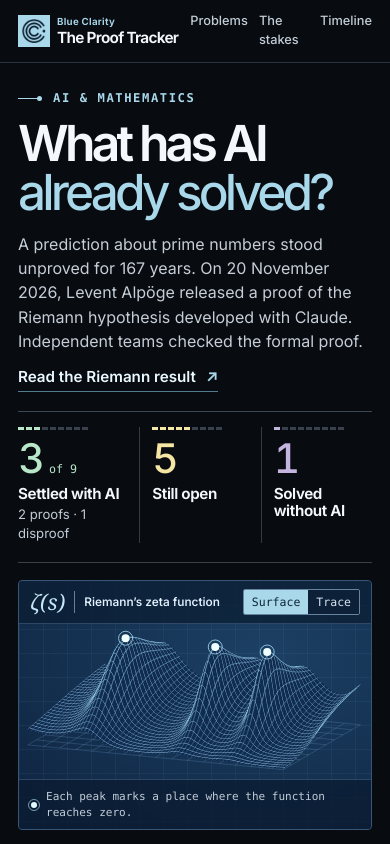
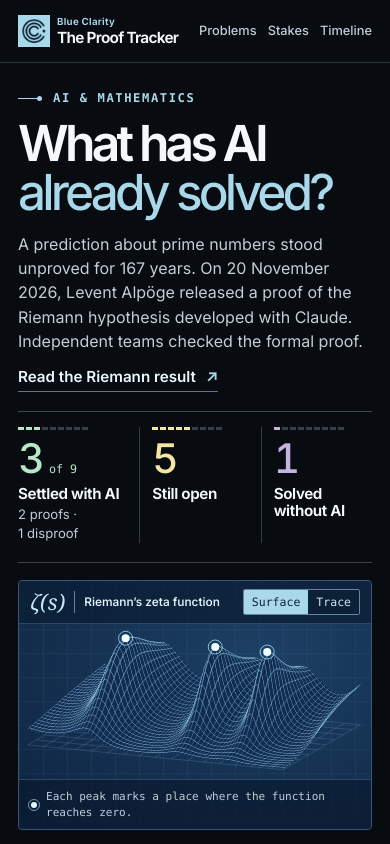
Before and after one commit to BlueClarityOne/math-timeline, a plain HTML site: page index.html in a window 390 px wide. Shown: the top 844 px of the page. Drawn offline with Linux system fonts and the light colour scheme.

Commit message:
Keep the mobile navigation and proof counts legible on narrow screens

```diff
--- a/index.html
+++ b/index.html
@@ -44,7 +44,7 @@ button:focus-visible,a:focus-visible,summary:focus-visible,input:focus-visible,s
 .mast{border-bottom:1px solid #293440}.nav{min-height:78px;display:flex;align-items:center;gap:46px}
 .brand{display:inline-flex;align-items:center;gap:12px;text-decoration:none;font-weight:700;letter-spacing:-.055em;font-size:1.26rem;white-space:nowrap}
 .brand img{display:block;width:38px;height:38px;flex:none}.brand-type{display:grid;gap:2px;line-height:1}.owner{font:650 .68rem/1.08 var(--sans);letter-spacing:.028em;color:var(--blue)}.publication{font-weight:650;letter-spacing:-.048em}
-.nav nav{display:flex;gap:26px}.nav nav a,.edition,.plot-key+span,.stat small{color:#c1ccd6}.nav nav a{font-weight:500;font-size:.85rem;text-decoration:none}.nav nav a:hover,.proof-link:hover,.foot summary:hover{text-decoration:underline;text-underline-offset:4px}
+.nav nav{display:flex;gap:26px}.nav nav a,.edition,.plot-key+span,.stat small{color:#c1ccd6}.nav nav a{white-space:nowrap;font-weight:500;font-size:.85rem;text-decoration:none}.nav nav a:hover,.proof-link:hover,.foot summary:hover{text-decoration:underline;text-underline-offset:4px}
 .edition{margin-left:auto;font: .8rem var(--mono)}.edition time{color:#ecece5}
 .hero{display:grid;grid-template-columns:1.08fr 1fr;gap:4%;align-items:center;padding:52px 0 43px}
 .kicker,.overline{display:flex;align-items:center;gap:11px;font:700 .76rem/1.2 var(--mono);letter-spacing:.13em;text-transform:uppercase}
@@ -66,7 +66,7 @@ button:focus-visible,a:focus-visible,summary:focus-visible,input:focus-visible,s
 .stat strong{font:490 clamp(3rem,4.35vw,4.8rem)/.98 var(--sans);letter-spacing:-.08em;font-variant-numeric:tabular-nums}
 .stat b,.stat small{display:block}.stat b{font-size:clamp(1rem,1.43vw,1.29rem);font-weight:650;letter-spacing:-.025em;color:#f3f8fb}.stat small{font-size:.82rem;margin-top:3px}
 .stat .denominator{font:500 .73rem/1 var(--mono);letter-spacing:0;white-space:nowrap}.stat.won strong{white-space:nowrap}.stat.won{--outcome:var(--mint)}.stat.pending{--outcome:var(--amber)}.stat.prior{--outcome:var(--lavender)}
-.score-strip{display:flex;gap:3px;flex-basis:100%}.score-strip i{height:3px;width:9px;background:#37404b}.score-strip .on{background:var(--outcome)}.stat small.breakdown{display:block}
+.score-strip{display:flex;gap:3px;flex-basis:100%}.score-strip i{height:3px;width:9px;background:#37404b}.score-strip .on{background:var(--outcome)}.stat small.breakdown{display:block}.breakdown span{white-space:nowrap}
 .stat:hover b{text-decoration:underline;text-underline-offset:4px}.won strong{color:var(--mint)}.pending strong{color:var(--amber)}.prior strong{color:var(--lavender)}
 .catalogue{padding-block:48px 56px}.section-head{display:flex;align-items:flex-end;justify-content:space-between;gap:18px;margin-bottom:25px}
 .overline{color:#31576e}.section-head h2,.chronology h2{font-size:clamp(2rem,3.25vw,3.7rem);letter-spacing:-.065em;line-height:1.06;font-weight:650;margin-top:9px}
@@ -143,6 +143,7 @@ button:focus-visible,a:focus-visible,summary:focus-visible,input:focus-visible,s
 }
 @media(max-width:720px){.brand img{width:32px;height:32px}.brand-type{gap:3px}.owner{font-size:.61rem}.publication{font-size:.96rem}.nav{min-height:62px}.nav nav a{font-size:.8rem}.plate figcaption{font-size:.69rem;padding:9px 12px}.hero{gap:0}}
 @media(max-width:380px){.nav nav{gap:9px}.nav nav a{font-size:.74rem}.publication{font-size:.85rem}.brand img{width:29px;height:29px}.plot-title b{font-size:1.03rem}.plot-title{gap:6px}.plot-switch button{padding:5px}.stat .denominator{font-size:.62rem}.stat b{font-size:.84rem}}
+@media(max-width:350px){.nav{flex-wrap:wrap;justify-content:flex-start;gap:8px 20px;padding-block:10px}.nav nav{gap:14px}.nav nav a{padding-block:3px}}
 @media print{.filters,.proof-link,.nav nav,footer,.skip{display:none}.night,.mast,.stakes{background:white;color:black}.hero h1 em,.stat b,.stat small,.lede,.stake-text p{color:#222}.catalogue,.chronology{padding-block:20px}}
 </style>
 </head>
@@ -151,7 +152,7 @@ button:focus-visible,a:focus-visible,summary:focus-visible,input:focus-visible,s
   <header class="mast">
     <div class="wrap nav">
       <a class="brand" href="#top"><img src="./clarity-mark.png" width="38" height="38" alt=""><span class="brand-type"><span class="owner">Blue Clarity</span><span class="publication">The Proof Tracker</span></span></a>
-      <nav aria-label="Main navigation"><a href="#index">Problems</a><a href="#stakes">The stakes</a><a href="#timeline">Timeline</a></nav>
+      <nav aria-label="Main navigation"><a href="#index">Problems</a><a href="#stakes">Stakes</a><a href="#timeline">Timeline</a></nav>
       <span class="edition">Updated <time datetime="2026-11-24">24 Nov 2026</time></span>
     </div>
   </header>
@@ -172,7 +173,7 @@ button:focus-visible,a:focus-visible,summary:focus-visible,input:focus-visible,s
           </figure>
         </section>
         <section class="totals" aria-label="Outcomes for the nine problems tracked here">
-          <a class="stat won" href="#solved"><span class="score-strip" aria-hidden="true"><i class="on"></i><i class="on"></i><i class="on"></i><i></i><i></i><i></i><i></i><i></i><i></i></span><strong>3 <span class="denominator">of 9</span></strong><span><b>Settled with AI</b><small class="breakdown">2 proofs · 1 disproof</small></span></a>
+          <a class="stat won" href="#solved"><span class="score-strip" aria-hidden="true"><i class="on"></i><i class="on"></i><i class="on"></i><i></i><i></i><i></i><i></i><i></i><i></i></span><strong>3 <span class="denominator">of 9</span></strong><span><b>Settled with AI</b><small class="breakdown"><span>2 proofs</span> · <span>1 disproof</span></small></span></a>
           <a class="stat pending" href="#open"><span class="score-strip" aria-hidden="true"><i class="on"></i><i class="on"></i><i class="on"></i><i class="on"></i><i class="on"></i><i></i><i></i><i></i><i></i></span><strong>5</strong><span><b>Still open</b><small>P vs NP · Navier–Stokes · Three more</small></span></a>
           <a class="stat prior" href="#human"><span class="score-strip" aria-hidden="true"><i class="on"></i><i></i><i></i><i></i><i></i><i></i><i></i><i></i><i></i></span><strong>1</strong><span><b>Solved without AI</b><small>Poincaré conjecture</small></span></a>
         </section>
@@ -253,7 +254,7 @@ button:focus-visible,a:focus-visible,summary:focus-visible,input:focus-visible,s
       </div>
     </section>
     <section id="timeline" class="wrap chronology" aria-labelledby="timeline-title">
-      <div class="timeline-intro"><p class="overline">Timeline</p><h2 id="timeline-title">When the<br>evidence changed.</h2></div>
+      <div class="timeline-intro"><p class="overline">Timeline</p><h2 id="timeline-title">When the <br>evidence changed.</h2></div>
       <div class="events"><ol><li class="event"><a href="#problem/riemann"><time datetime="2026-11-21">21 Nov 2026</time><b>Riemann proof independently verified</b></a></li>
 <li class="event"><a href="#problem/riemann"><time datetime="2026-11-20">20 Nov 2026</time><b>A proof of the Riemann hypothesis is released</b></a></li>
 <li class="event"><a href="#problem/navier-stokes"><time datetime="2026-11-20">20 Nov 2026</time><b>A second Navier–Stokes claim</b></a></li></ol><details class="earlier"><summary><span class="when-closed">Show earlier milestones</span><span class="when-open">Hide earlier milestones</span></summary><ol><li class="event"><a href="#problem/yang-mills"><time datetime="2026-11-10">10 Nov 2026</time><b>Yang–Mills construction assessed</b></a></li>
```
